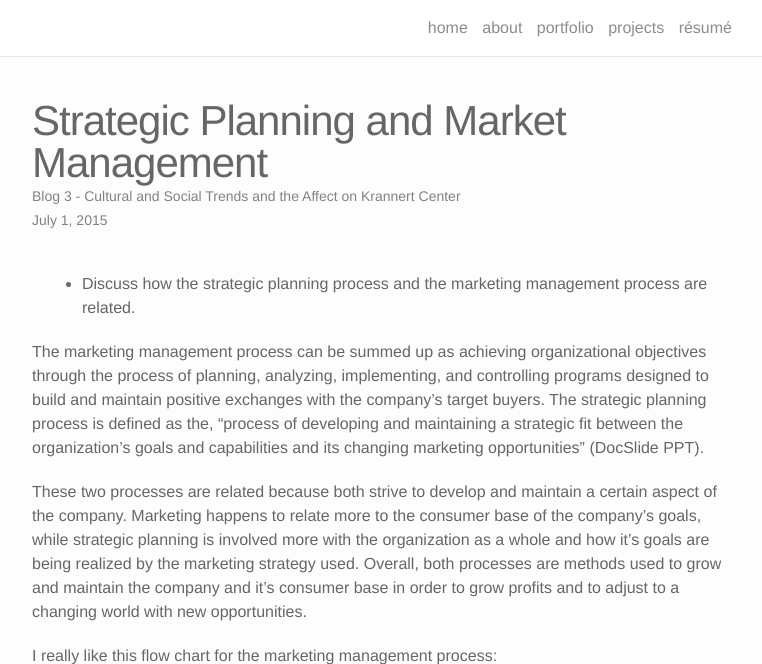
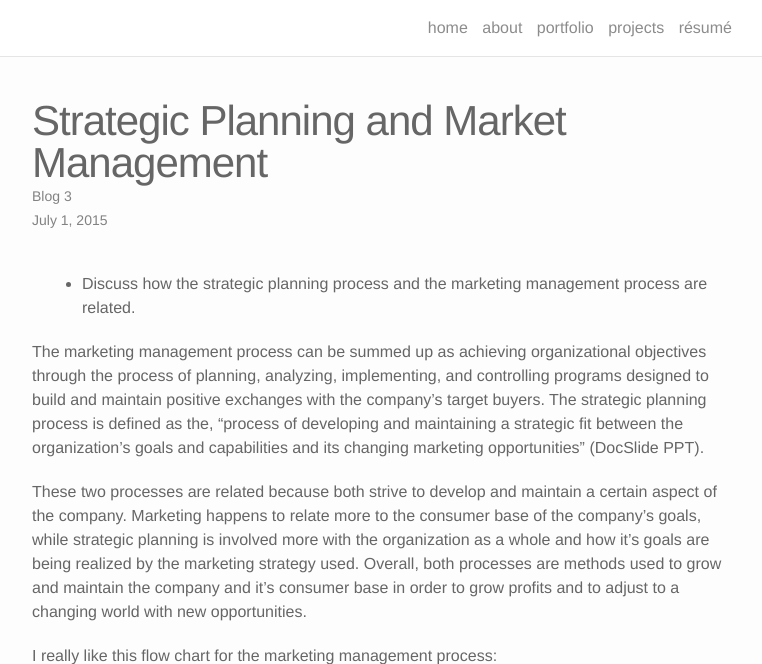
Before and after one commit to michelleplunkett/michelleplunkett.github.io, a Jekyll site: the page built from _portfolio/Blog_3.markdown, in a window 1280 px wide and 900 px high, cut to the strip 0-664 px from the top of the window. Shown: the whole strip, without its empty margins (258-1020 px from the left). Built offline with Jekyll 4.4.1, drawn with Linux system fonts in a browser that asks for light colours; nearby versions of some CDN libraries.

Commit message:
update description

```diff
--- a/_portfolio/Blog_3.markdown
+++ b/_portfolio/Blog_3.markdown
@@ -1,7 +1,7 @@
 ---
 layout: post
 title: Strategic Planning and Market Management
-description: Blog 3 - Cultural and Social Trends and the Affect on Krannert Center
+description: Blog 3
 date: 2015-07-01
 ---
 
```
